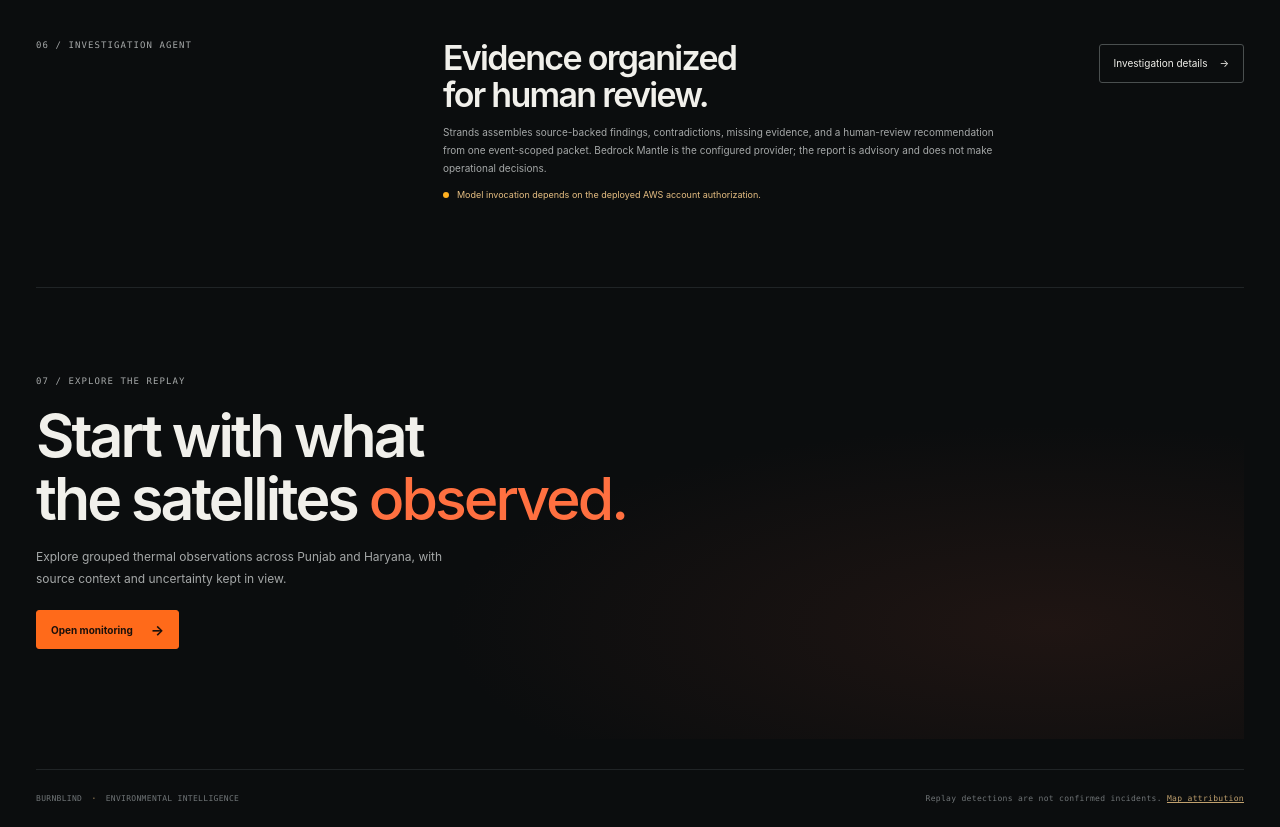
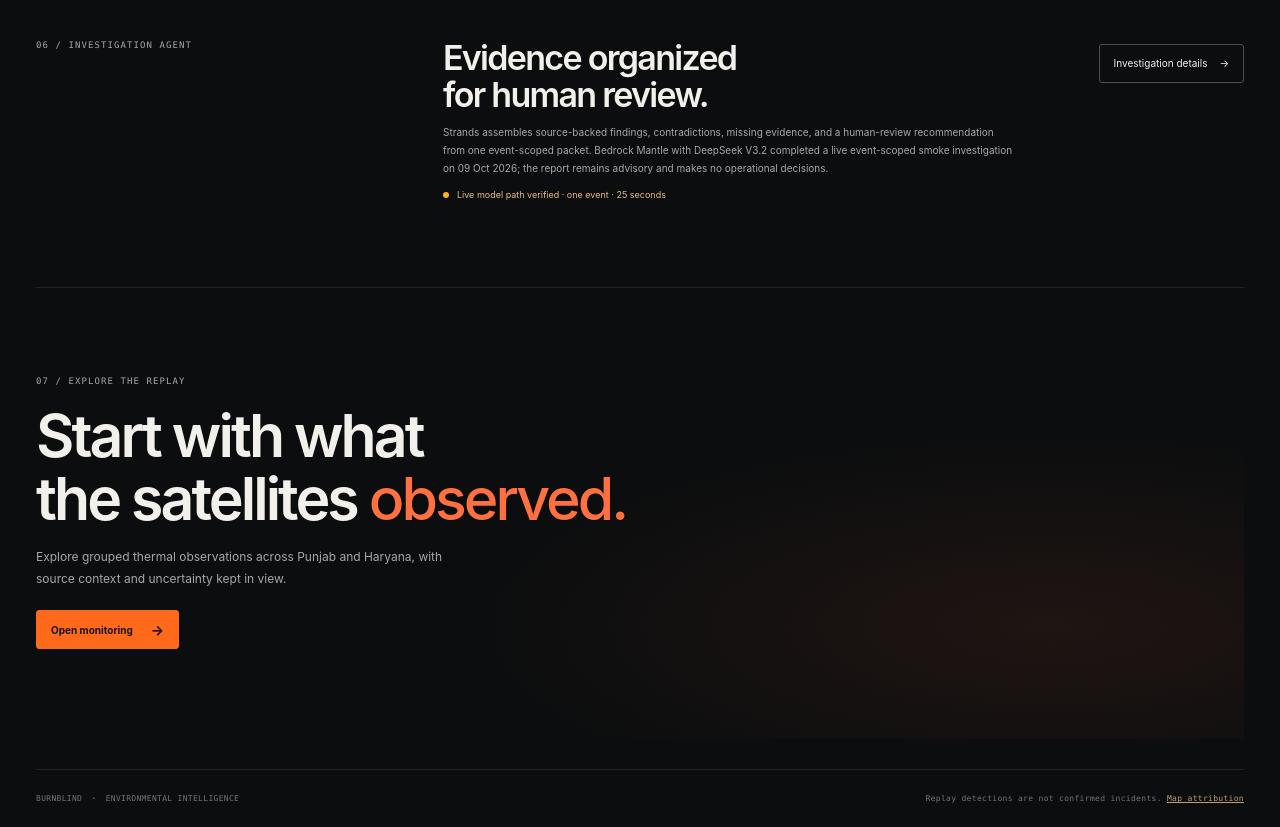
Before and after one commit to Vishwaksen0124/burnblind, a React (Vite) app in the folder frontend/: page / in a window 1280 px wide. Shown: the part 3660-4487 px from the top of the page. Built offline with nearby package versions, Linux system fonts and the light colour scheme; no server answers.

Commit message:
docs: record verified deployment and investigation flow

```diff
--- a/frontend/src/components/ProductPage.jsx
+++ b/frontend/src/components/ProductPage.jsx
@@ -86,7 +86,7 @@ export default function ProductPage() {
     </section>
 
     <section className="agent-section">
-      <div className="agent-index">06 / INVESTIGATION AGENT</div><div><h2>Evidence organized<br />for human review.</h2><p>Strands assembles source-backed findings, contradictions, missing evidence, and a human-review recommendation from one event-scoped packet. Bedrock Mantle is the configured provider; the report is advisory and does not make operational decisions.</p><p className="agent-status"><i /> Model invocation depends on the deployed AWS account authorization.</p></div><a className="secondary-button" href="#investigations">Investigation details <span aria-hidden="true">→</span></a>
+      <div className="agent-index">06 / INVESTIGATION AGENT</div><div><h2>Evidence organized<br />for human review.</h2><p>Strands assembles source-backed findings, contradictions, missing evidence, and a human-review recommendation from one event-scoped packet. Bedrock Mantle with DeepSeek V3.2 completed a live event-scoped smoke investigation on 09 Oct 2026; the report remains advisory and makes no operational decisions.</p><p className="agent-status"><i /> Live model path verified · one event · 25 seconds</p></div><a className="secondary-button" href="#investigations">Investigation details <span aria-hidden="true">→</span></a>
     </section>
 
     <section className="final-cta"><div className="section-index">07 / EXPLORE THE REPLAY</div><h2>Start with what<br />the satellites <em>observed.</em></h2><p>Explore grouped thermal observations across Punjab and Haryana, with source context and uncertainty kept in view.</p><a className="primary-button" href="#monitoring">Open monitoring <span aria-hidden="true">→</span></a></section>
--- a/frontend/src/components/SupportingPages.jsx
+++ b/frontend/src/components/SupportingPages.jsx
@@ -8,7 +8,7 @@ const PIPELINE = [
   { number: '03', title: 'Assess coverage', copy: 'Coverage, data quality and history can add context when sourced records exist. Missing records stay unavailable.', input: 'Coverage and historical records', result: 'Blindness and historical features, when available', state: 'Inputs incomplete in replay' },
   { number: '04', title: 'Compare and estimate', copy: 'Independent sensor matches, event-hour weather and population estimates remain separately sourced and labeled.', input: 'Matched detections, ERA5 and WorldPop', result: 'Comparison and potential exposure with limitations', state: 'Per-event availability' },
   { number: '05', title: 'Triage', copy: 'Versioned deterministic rules rank only events with the required feature inputs. Missing values do not become zero.', input: 'Validated score features', result: 'Priority and a recorded qualification reason', state: 'Seed events currently unscored' },
-  { number: '06', title: 'Investigate', copy: 'A selected or qualifying event gets one bounded evidence packet. Strands uses the configured DeepSeek provider to produce a structured report.', input: 'One event and its assembled evidence packet', result: 'Cited findings, uncertainty and a human-review recommendation', state: 'Deployment verification pending' },
+  { number: '06', title: 'Investigate', copy: 'A selected or qualifying event gets one bounded evidence packet. Strands uses the configured DeepSeek provider to produce a structured report.', input: 'One event and its assembled evidence packet', result: 'Cited findings, uncertainty and a human-review recommendation', state: 'Live path verified · 09 Oct 2026' },
   { number: '07', title: 'Review and learn', copy: 'A person records an outcome against the candidate; replay and evaluation keep the result auditable.', input: 'Investigation report and reviewer decision', result: 'Append-only human outcome for later evaluation', state: 'Review flow implemented' },
 ];
 
```
Also changed, not shown: 1 other file (tests, documents, lock files or other folders).
